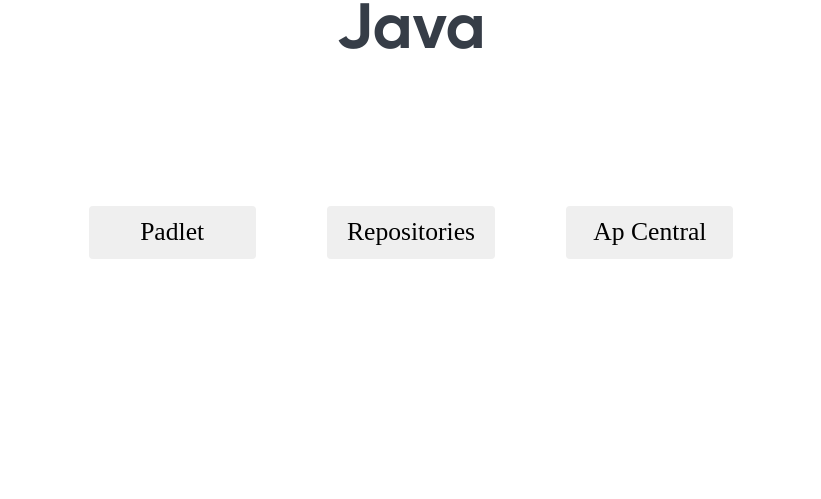
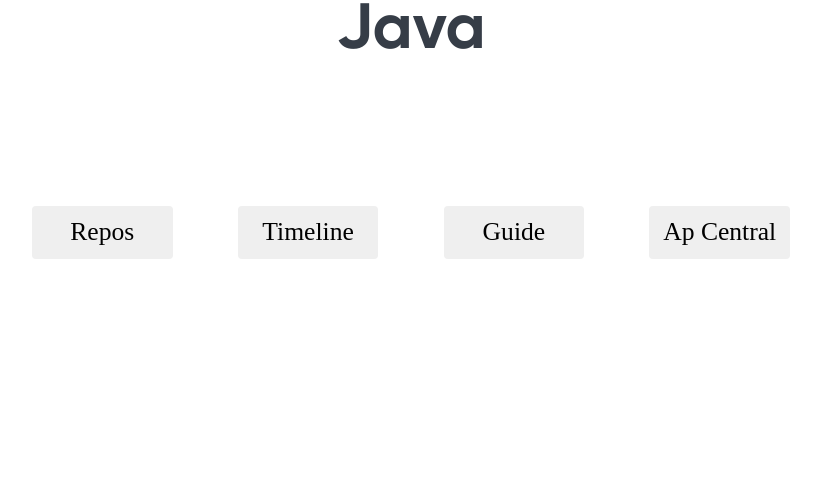
Before and after one commit to nighthawkcoders/flask-idea-homesite, a Django app: page /courses/java/ in a window 1280 px wide. Shown: the part 226-725 px from the top of the page, without its empty margins (229-1050 px from the left). Run offline with Django 3.2, Linux system fonts and the light colour scheme; some libraries are stand-ins or nearby versions; some web fonts are replaced.

Commit message:
timelines

```diff
--- a/homesite/courses/templates/courses/java/java_home.html
+++ b/homesite/courses/templates/courses/java/java_home.html
@@ -13,18 +13,23 @@
 
 
             <div class="row justify-content-center" style="text-align: center; margin-top: 10%;">
-                <div class="col-7" style="font-size: 1.5vw;">
+                <div class="col-8" style="font-size: 1.5vw;">
 
                     <div class="row courses-buttons justify-content-center">
-                        <div class="col-4">
-                            <a href="#padlet"><button class="btn">Padlet</button></a>
+
+                        <div class="col-3">
+                            <a href="#repos"><button class="btn">Repos</button></a>
                         </div>
 
-                        <div class="col-4">
-                            <a href="#repos"><button class="btn">Repositories</button></a>
+                        <div class="col-3">
+                            <a href="#timeline"><button class="btn">Timeline</button></a>
                         </div>
 
-                        <div class="col-4">
+                        <div class="col-3">
+                            <a href="#padlet"><button class="btn">Guide</button></a>
+                        </div>
+
+                        <div class="col-3">
                             <a href="#ap"><button class="btn">Ap Central</button></a>
                         </div>
 
@@ -76,11 +81,13 @@
 
     </div>
 
+    <div id="timeline" style="margin-bottom: 5vw;">
+        <div class="padlet-embed" style="border:1px solid rgba(0,0,0,0.1);border-radius:2px;box-sizing:border-box;overflow:hidden;position:relative;width:100%;background:#F4F4F4"><p style="padding:0;margin:0"><iframe src="https://padlet.com/embed/lslb7s7y06sf" frameborder="0" allow="camera;microphone;geolocation" style="width:100%;height:100vh;display:block;padding:0;margin:0"></iframe></p><div style="padding:8px;text-align:right;margin:0;"><a href="https://padlet.com?ref=embed" style="padding:0;margin:0;border:none;display:block;line-height:1;height:16px" target="_blank"><img src="https://padlet.net/embeds/made_with_padlet.png" width="86" height="16" style="padding:0;margin:0;background:none;border:none;display:inline;box-shadow:none" alt="Made with Padlet"></a></div></div>
+    </div>
 
     <div id="padlet" style="margin-bottom: 5vw;">
         <div class="padlet-embed" style="border:1px solid rgba(0,0,0,0.1);border-radius:2px;box-sizing:border-box;overflow:hidden;position:relative;width:100%;background:#F4F4F4"><p style="padding:0;margin:0"><iframe src="https://padlet.com/embed/b24kstdegziddjqr" frameborder="0" allow="camera;microphone;geolocation" style="width:100%;height:100vh;display:block;padding:0;margin:0"></iframe></p><div style="padding:8px;text-align:right;margin:0;"><a href="https://padlet.com?ref=embed" style="padding:0;margin:0;border:none;display:block;line-height:1;height:16px" target="_blank"><img src="https://padlet.net/embeds/made_with_padlet.png" width="86" height="16" style="padding:0;margin:0;background:none;border:none;display:inline;box-shadow:none" alt="Made with Padlet"></a></div></div>
     </div>
-
 
     <div id="ap" style="margin-bottom: 5vw;">
 
```
Also changed, not shown: homesite/courses/templates/courses/python/python_home.html (+13 -6 lines).
